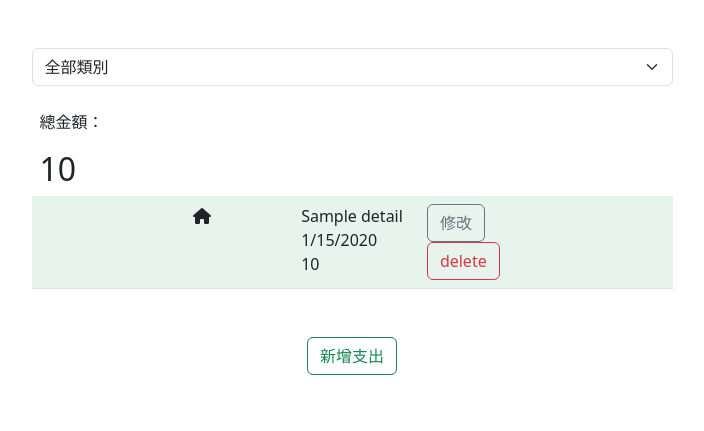
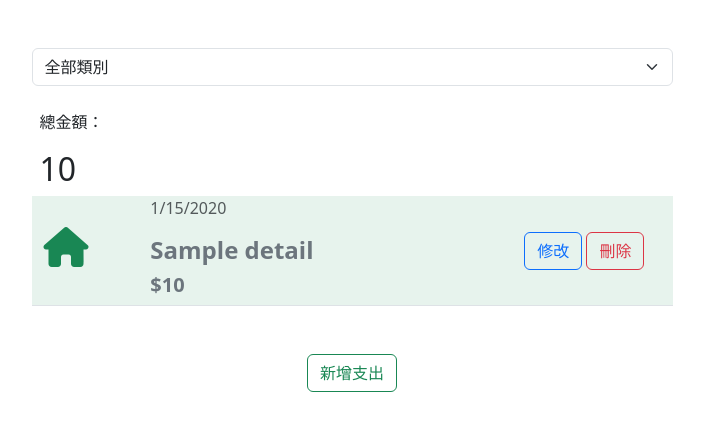
Before and after one commit to eunicebibi/expense-tracker, a Node server app: page / in a window 1280 px wide. Shown: the part 54-485 px from the top of the page, without its empty margins (288-992 px from the left). Run offline with Node 20, Linux system fonts and the light colour scheme; a user stored in the database is signed in; data comes from the database, SQL or seed files in the repository; tables that the repository leaves empty hold one stand-in row (values such as "Sample post"); some libraries are stand-ins or nearby versions.

Commit message:
modify index.hbs and new.hbs

```diff
--- a/views/index.hbs
+++ b/views/index.hbs
@@ -26,36 +26,33 @@
 
 {{!-- 細項顯示 --}}
 {{#each mapDetails}}
-<div class="border-bottom bg-success p-2 text-dark bg-opacity-10 container justify-content-md-center" name="detail-outer">
-  <div class="row justify-content-md-center"  name="detail-list">
-    <div class="col col-lg-2" name="category">
-      <i class="{{ this.icon }}"></i>
+<div class="border-bottom bg-success text-dark bg-opacity-10 container " name="detail-outer">
+  <div class="d-flex row align-items-center"  name="detail-list">
+    <div class=" col col-lg-2" name="category">
+      <h1 class="text-success  "><i class="{{ this.icon }}"></i></h1>
     </div>
-    <div class="col-md-auto" name="detail-middle">
-      <div name="detail-info"></div>
-        <div name="detail-name">
-          {{this.name}}
-          </div>
-        <div name="detail-date">
-          {{this.date}}
-          </div>
-      <div class="col col-lg-2" name="detail-amount">
-        {{this.amount}}
-        </div>
+    <div class="col col-lg-7" name="detail-middle">
+      <div name="detail-info">
+        <p class="text-muted text-secondary ">{{ this.date }}</p>
+        <h4 class="fw-bold text-secondary ">{{ this.name }}</h4>
+        <h5 class="fw-bold text-secondary ">${{ this.amount }}</h5>
+      </div>
     </div>
-    <div class="col col-lg-2" name="edit_delete">
-     <a class="btn btn-outline-secondary" href="./details/{{ this._id }}/edit">修改</a>
+    <div class="col col-lg-3" name="edit_delete">
+    <form action="./details/{{ this._id }}/edit"style="display: inline;">
+    <button class="btn btn-outline-primary" type="submit">修改</button>
+    </form>
      <form action="./details/{{ this._id }}?_method=DELETE" method="POST" style="display: inline;">
-     <button class="btn btn-outline-danger" type="submit">delete</button>
+     <button class="btn btn-outline-danger" type="submit">刪除</button>
      </form>
     </div>
   </div>
 </div>
 {{/each}}
 {{!-- 新增品項支出按鈕 --}}
-<div class="text-center mt-5">
+  <div class="text-center mt-5">
     <a href="/details/new"><button class="btn btn-outline-success" type="submit" id="create">新增支出</button></a>
+  </div>
+   </div>
+ </div>
 </div>
-</div>
-</div>
-</div>
--- a/views/new.hbs
+++ b/views/new.hbs
@@ -30,7 +30,7 @@
     </div>
     <div class="text-center mt-5">
       <button type="submit" class="btn btn-outline-success" name="new">
-         儲存修改
+         新增支出
       </button>
       <a href="/">
         <button type="button" class="btn btn-outline-secondary">
```
